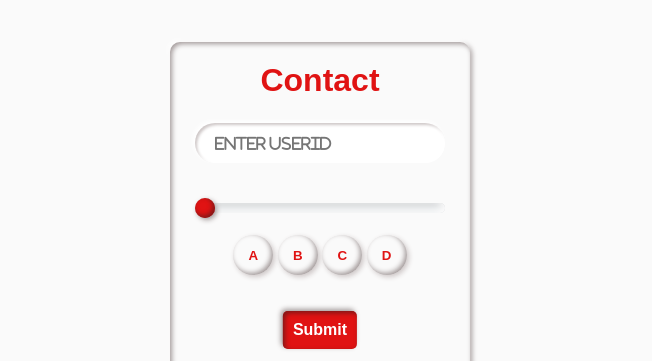
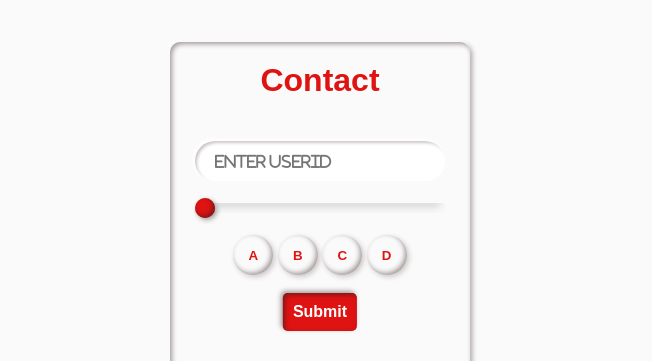
Before and after one commit to codeemaker/css, a plain HTML site: page index.html in a window 1280 px wide. Shown: the part 183-544 px from the top of the page, 0-652 px from the left. Drawn offline with Linux system fonts and the light colour scheme.

Commit message:
Update index.html

```diff
--- a/index.html
+++ b/index.html
@@ -14,7 +14,7 @@
 			<div class="form-cont">
 				<h1>Contact</h1>
 				<form>
-					<input type="text" id="userid" placeholder="Enter userid" autocomplete="off"><br><br><br>
+					<input type="text" id="userid" placeholder="Enter userid" autocomplete="off"><br><br>
 					<input type="range" id="range" min="1" max="100" value="1">
 					<div id="value" class="value"></div>
 					<br><br>
@@ -23,7 +23,7 @@
 						<button>B</button>
 						<button>C</button>
 						<button>D</button>
-					</div><br><br>
+					</div><br>
 					<button class="sbtn">Submit</button>
 				</form>
 		    </div>
```
